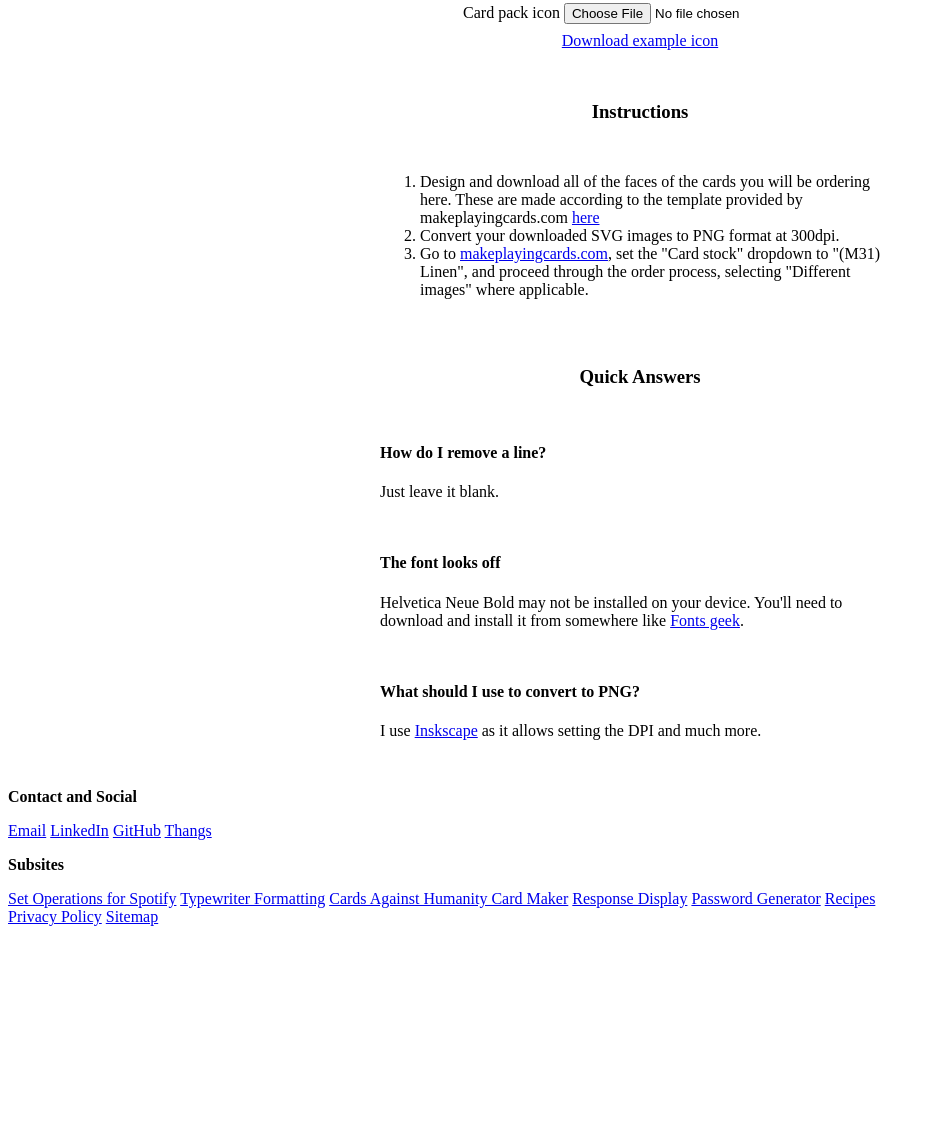
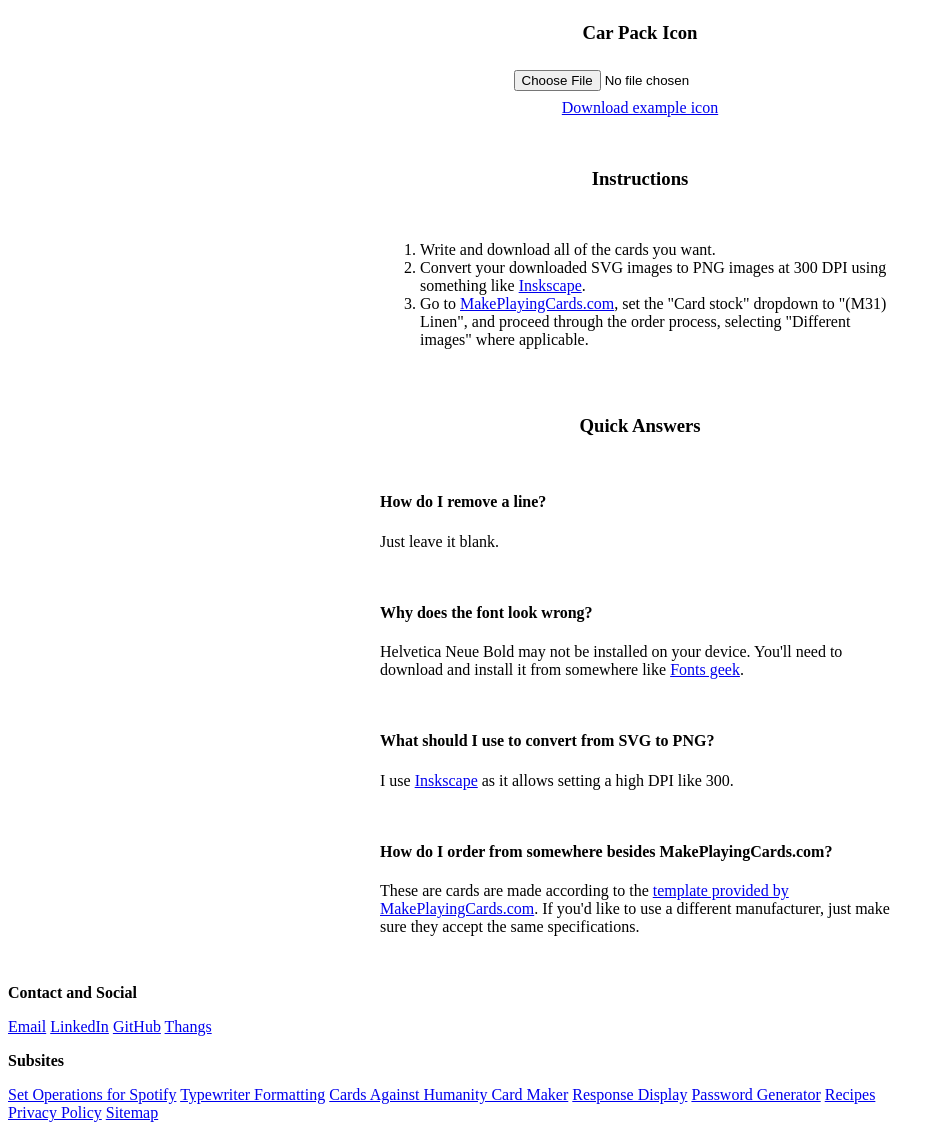
Before and after one commit to TyHil/cah-maker, a website: page index.html in a window 1280 px wide. Shown: the part 695-1825 px from the top of the page, without its empty margins (0-944 px from the left). Before the commit the page ends 1629 px from the top, so only its background shows below. Drawn offline with Linux system fonts and the light colour scheme; files that its build step writes are made by us from their sources; files whose address does not match are found by name.

Commit message:
Update instructions

```diff
--- a/index.html
+++ b/index.html
@@ -103,10 +103,8 @@
       </div>
 
       <div id="icon">
-        <div class="smallInputBox">
-          <label for="file">Card pack icon</label>
-          <input type="file" id="file" accept="image/svg+xml" />
-        </div>
+        <label for="file"><h3>Car Pack Icon</h3></label>
+        <input type="file" id="file" accept="image/svg+xml" />
         <a href="/cah-maker/images/icon.svg" download="" class="button small"
           >Download example icon</a
         >
@@ -115,24 +113,18 @@
       <div class="text">
         <h3>Instructions</h3>
         <ol>
+          <li>Write and download all of the cards you want.</li>
           <li
-            >Design and download all of the faces of the cards you will be ordering here. These are
-            made according to the template provided by makeplayingcards.com
-            <a
-              href="https://www.makeplayingcards.com/template/customer/builder/uploadfile/template/playingcard/playingcard.html?unitNo=C380050185D1C1AF&pieces=55"
-              target="_blank"
-              rel="noopener"
-              >here</a
-            ></li
+            >Convert your downloaded SVG images to PNG images at 300 DPI using something like
+            <a href="https://inkscape.org/" target="_blank" rel="noopener">Inskscape</a>.</li
           >
-          <li>Convert your downloaded SVG images to PNG format at 300dpi.</li>
           <li
             >Go to
             <a
               href="https://www.makeplayingcards.com/design/custom-blank-card.html"
               target="_blank"
               rel="noopener"
-              >makeplayingcards.com</a
+              >MakePlayingCards.com</a
             >, set the "Card stock" dropdown to "(M31) Linen", and proceed through the order
             process, selecting "Different images" where applicable.</li
           >
@@ -146,7 +138,7 @@
           <p>Just leave it blank.</p>
         </div>
         <div>
-          <h4>The font looks off</h4>
+          <h4>Why does the font look wrong?</h4>
           <p
             >Helvetica Neue Bold may not be installed on your device. You'll need to download and
             install it from somewhere like
@@ -156,10 +148,23 @@
           >
         </div>
         <div>
-          <h4>What should I use to convert to PNG?</h4>
+          <h4>What should I use to convert from SVG to PNG?</h4>
           <p
             >I use <a href="https://inkscape.org/" target="_blank" rel="noopener">Inskscape</a> as
-            it allows setting the DPI and much more.</p
+            it allows setting a high DPI like 300.</p
+          >
+        </div>
+        <div>
+          <h4>How do I order from somewhere besides MakePlayingCards.com?</h4>
+          <p
+            >These are cards are made according to the
+            <a
+              href="https://www.makeplayingcards.com/template/customer/builder/uploadfile/template/playingcard/playingcard.html?unitNo=C380050185D1C1AF&pieces=55"
+              target="_blank"
+              rel="noopener"
+              >template provided by MakePlayingCards.com</a
+            >. If you'd like to use a different manufacturer, just make sure they accept the same
+            specifications.</p
           >
         </div>
       </div>
--- a/style.css
+++ b/style.css
@@ -62,6 +62,10 @@ main {
   gap: 0.5rem;
 }
 
+#icon input {
+  text-align: end;
+}
+
 /* Instructions, FAQ */
 
 .text {
```
